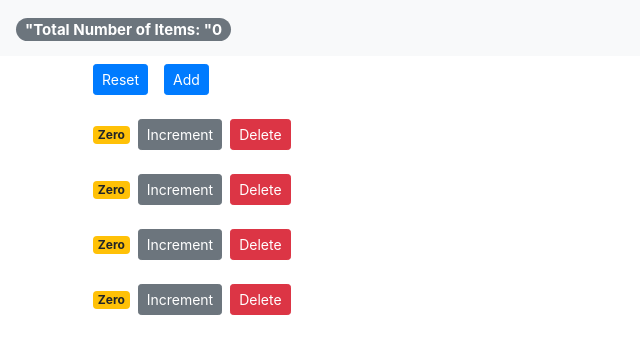
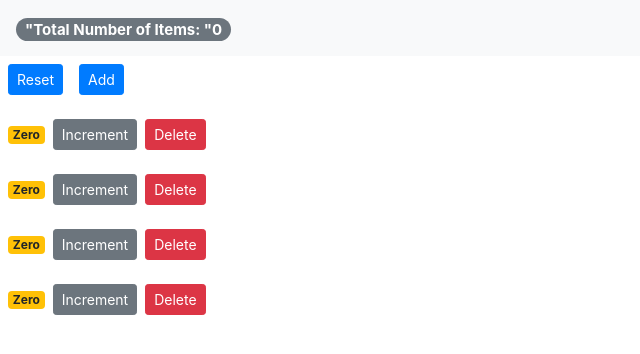
Before and after one commit to phoenix010/Counter-App-react-, a React (Create React App) app: page / in a window 1280 px wide. Shown: the top 354 px of the page, without its empty margins (0-640 px from the left). Built offline with nearby package versions, Linux system fonts and the light colour scheme.

Commit message:
Slight changes have been done

```diff
--- a/src/App.js
+++ b/src/App.js
@@ -60,7 +60,7 @@ class App extends Component {
               return acc + curr;
             })}
         />
-        <main className="container">
+
         <Counters
           counters={this.state.counters}
           onReset={this.handleReset}
@@ -68,7 +68,6 @@ class App extends Component {
           onDelete={this.handleDelete}
           onAdd={this.handleAddition}
         />
-        </main>
       </React.Fragment>
     );
   }
```
Lines whose indentation alone changed are shown as unchanged.
